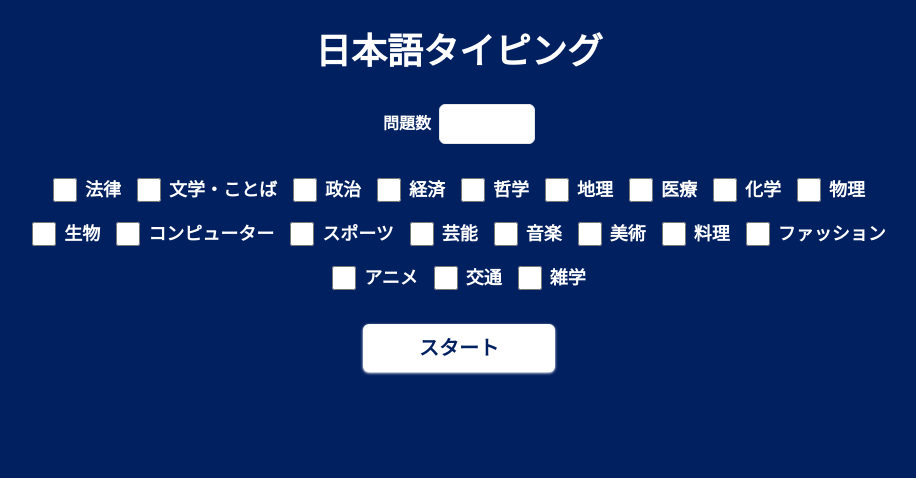
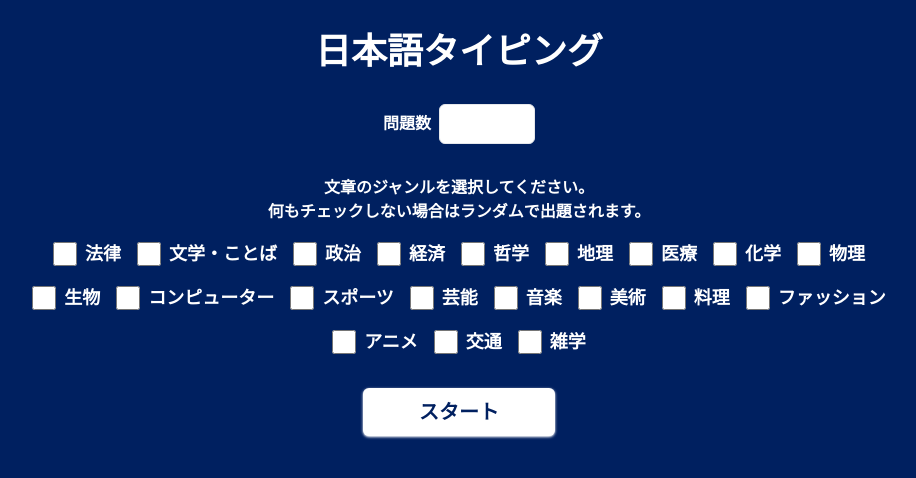
Before and after one commit to seihello/typing-game, a Next.js app: page / in a window 1280 px wide. Shown: the top 478 px of the page, without its empty margins (181-1097 px from the left). Built offline with nearby package versions, Linux system fonts and the light colour scheme.

Commit message:
improvement: add description for topics

```diff
--- a/components/start-view.tsx
+++ b/components/start-view.tsx
@@ -35,6 +35,12 @@
             className="w-24 font-semibold"
           />
         </div>
+        <div className="flex flex-col items-center gap-y-4">
+          <p className="text-center font-semibold">
+            文章のジャンルを選択してください。
+            <br />
+            何もチェックしない場合はランダムで出題されます。
+          </p>
           <div className="flex flex-wrap justify-center gap-4">
             {TOPICS.map((TOPIC, index) => (
               <div key={index} className="flex items-center gap-x-2">
@@ -54,6 +60,7 @@
               </div>
             ))}
           </div>
+        </div>
         <Button size="lg" className="w-48">
           スタート
         </Button>
```
Lines whose indentation alone changed are shown as unchanged.
